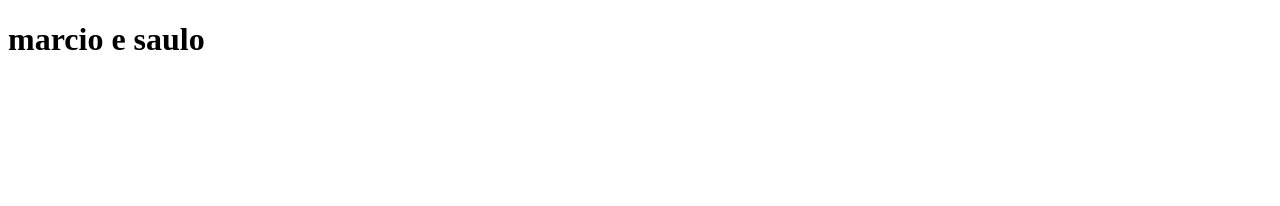
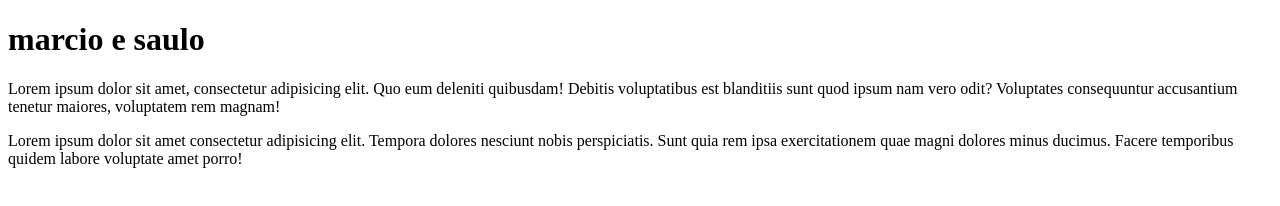
Before and after one commit to marcinreis/marcioesaulo, a plain HTML site: page index.html in a window 1280 px wide. Drawn offline with Linux system fonts and the light colour scheme.

Commit message:
correção da linha do index

```diff
--- a/index.html
+++ b/index.html
@@ -7,5 +7,7 @@
 </head>
 <body>
     <h1>marcio e saulo</h1>
+    <p>Lorem ipsum dolor sit amet, consectetur adipisicing elit. Quo eum deleniti quibusdam! Debitis voluptatibus est blanditiis sunt quod ipsum nam vero odit? Voluptates consequuntur accusantium tenetur maiores, voluptatem rem magnam!</p>
+    <p>Lorem ipsum dolor sit amet consectetur adipisicing elit. Tempora dolores nesciunt nobis perspiciatis. Sunt quia rem ipsa exercitationem quae magni dolores minus ducimus. Facere temporibus quidem labore voluptate amet porro!</p>
 </body>
 </html>
```
